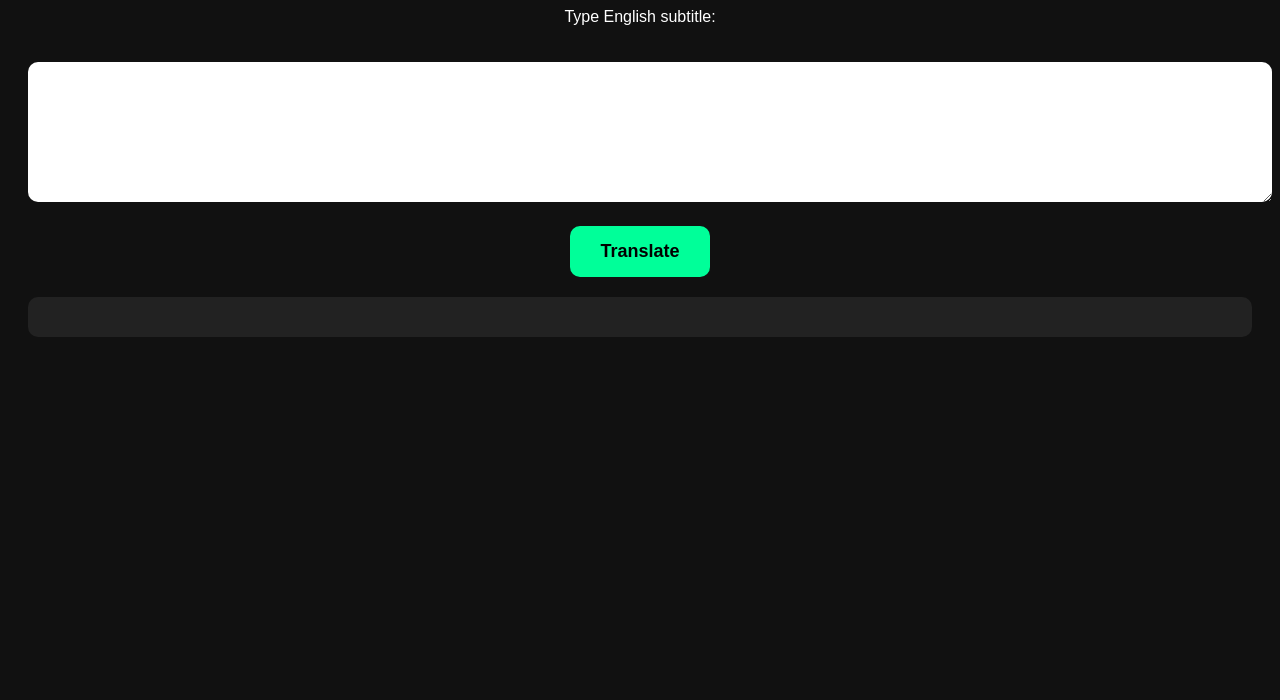
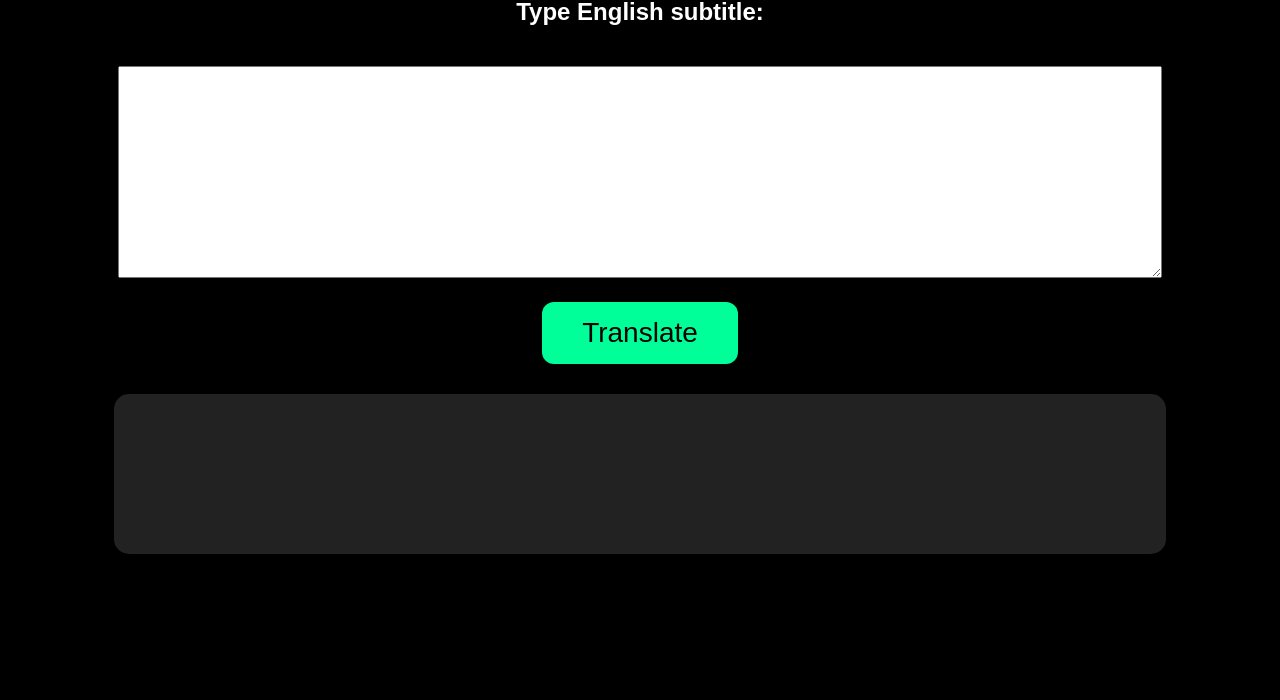
Before and after one commit to nakforver/ai-subtitle, a website: page public/index.html in a window 1280 px wide. Shown: the part 100-800 px from the top of the page. Drawn offline with Linux system fonts and the light colour scheme.

Commit message:
Refactor index.html for improved structure and styling

```diff
--- a/public/index.html
+++ b/public/index.html
@@ -1,85 +1,69 @@
 <!DOCTYPE html>
 <html>
 <head>
+<meta charset="UTF-8">
+<meta name="viewport" content="width=device-width, initial-scale=1.0">
+
 <title>AI Khmer Subtitle</title>
-  <meta name="viewport" content="width=device-width, initial-scale=1.0"/>
+
 <style>
 body{
-      background:#111;
+    background:#000;
     color:white;
-      font-family:Arial;
-      padding:20px;
     text-align:center;
+    font-family:Arial,sans-serif;
 }
 
 h1{
     color:#00ff99;
+    margin-top:40px;
 }
 
 textarea{
-      width:100%;
-      height:120px;
+    width:80%;
+    height:180px;
     margin-top:20px;
-      border:none;
-      border-radius:10px;
-      padding:10px;
-      font-size:16px;
+    font-size:24px;
+    padding:15px;
 }
 
 button{
     margin-top:20px;
     background:#00ff99;
     border:none;
-      padding:15px 30px;
-      border-radius:10px;
-      font-size:18px;
-      font-weight:bold;
+    padding:15px 40px;
+    font-size:28px;
+    border-radius:12px;
+    cursor:pointer;
 }
 
 #result{
-      margin-top:20px;
+    margin:30px auto;
+    width:80%;
+    min-height:120px;
     background:#222;
+    border-radius:15px;
     padding:20px;
-      border-radius:10px;
+    font-size:28px;
 }
 </style>
 </head>
+
 <body>
 
 <h1>AI Khmer Subtitle</h1>
 
-<p>Type English subtitle:</p>
+<h2>Type English subtitle:</h2>
 
-<textarea id="text"></textarea>
+<textarea id="englishText"></textarea>
 
 <br>
 
-<button onclick="translateText()">Translate</button>
+<button id="translateBtn">Translate</button>
 
 <div id="result"></div>
 
-<script>
-async function translateText(){
-
-  const text = document.getElementById("text").value;
-
-  const response = await fetch("/subtitle",{
-    method:"POST",
-    headers:{
-      "Content-Type":"application/json"
-    },
-    body:JSON.stringify({
-      text:text
-    })
-  });
-
-  const data = await response.json();
-
-  document.getElementById("result").innerHTML =
-    "<h3>Khmer Subtitle:</h3>" +
-    data.khmer;
-}
-</script>
+<script src="script.js"></script>
 
 </body>
 </html>
```
Lines whose indentation alone changed are shown as unchanged.
